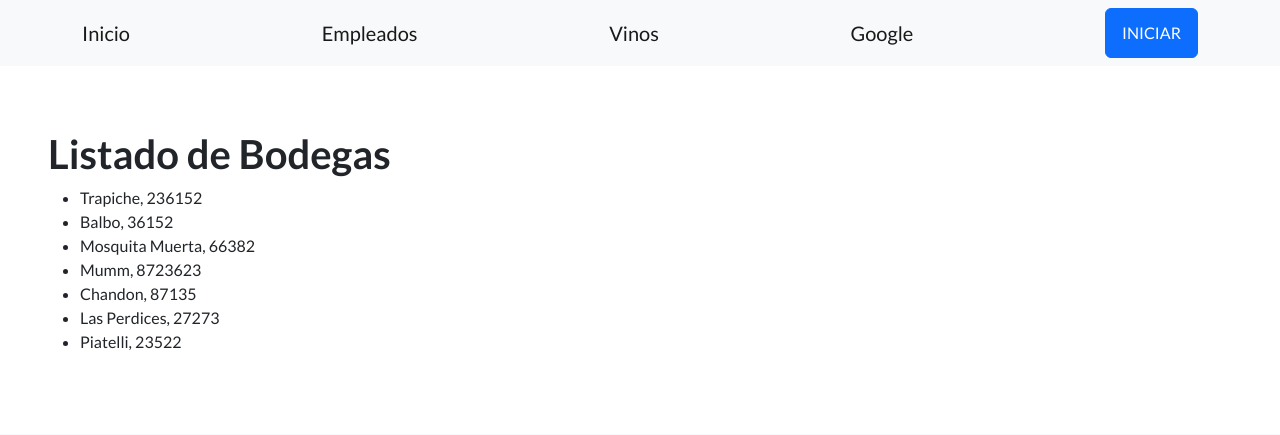
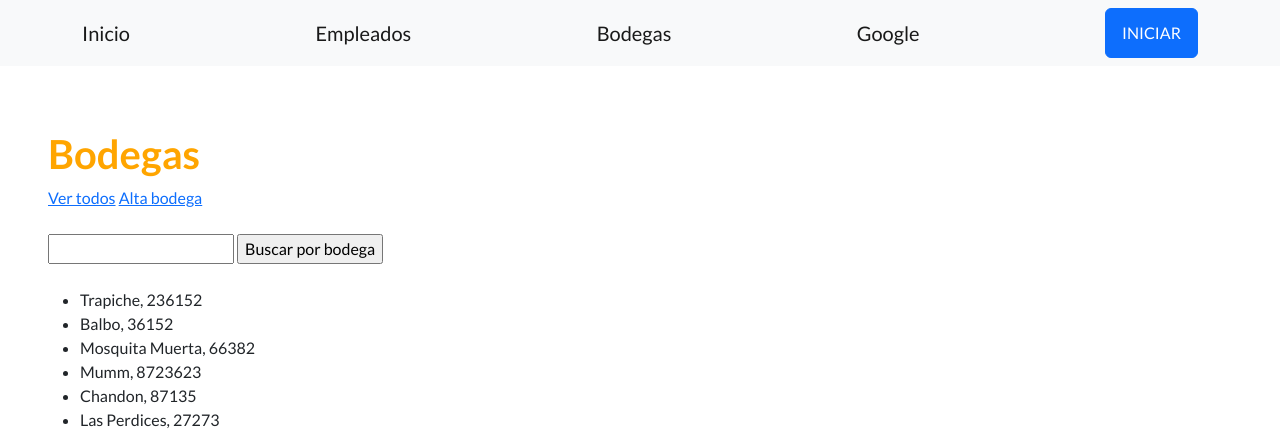
Before and after one commit to gomedie1974/bodega, a Django app: page /empleados/lista-bodegas/ in a window 1280 px wide. Shown: the top 435 px of the page. Run offline with Django 4.2, Linux system fonts and the light colour scheme; data comes from the database, SQL or seed files in the repository; both versions use the stored data as it was after the commit; some libraries are stand-ins or nearby versions.

Commit message:
creando form busqueda

```diff
--- /dev/null
+++ b/control_empleados/forms.py
@@ -0,0 +1,6 @@
+from django import forms
+
+
+class BodegaFormulario (forms.Form):
+    nombre = forms.CharField(required=True, max_length=64)
+    codigo = forms.IntegerField(required=True, max_value=100000)
--- a/control_empleados/templates/control_empleados/listar_bodegas.html
+++ b/control_empleados/templates/control_empleados/listar_bodegas.html
@@ -1,18 +1,26 @@
  {% extends "base.html" %}
 
 {% block titulo %}
-<title>Bodega MITO - Inicio</title>
+<title>Coderhouse 47780 - Cursos</title>
 {% endblock titulo %}
 
 {% block contenido %}
-    <h1>
-        Listado de Bodegas {{jefe}}
+<h1 style="color:orange;">
+  Bodegas
 </h1>
-
+<a href="{% url 'listar_bodegas' %}">Ver todos</a>
+<a href="{% url 'cargar_bodega' %}">Alta bodega</a>
+<br><br>
+<form action="{% url 'buscar_bodegas' %}" method="post">
+  {% csrf_token %}
+  <input type="text" name="busqueda">
+  <input type="submit" value="Buscar por bodega">
+</form>
+<br>
 <ul>
 {% for bodega in bodegas %}
   <li>
-            {{bodega.nombre}}, {{bodega.codigo}}
+    {{ bodega.nombre }}, {{ bodega.codigo }}
   </li>
 {% endfor %}
 </ul>
--- a/control_empleados/urls.py
+++ b/control_empleados/urls.py
@@ -1,10 +1,13 @@
 from django.urls import path
-from control_empleados.views import listar_empleados, cargar_bodega, listar_bodegas
+from control_empleados.views import (listar_empleados, cargar_bodega, listar_bodegas,
+buscar_bodegas
+)
 
 urlpatterns = [
     path('empleados/', listar_empleados, name='lista_empleados'),
     path('alta-bodegas/', cargar_bodega, name='cargar_bodega'),
     path('lista-bodegas/', listar_bodegas, name='listar_bodegas'),
+    path('buscar-bodegas/', buscar_bodegas, name='buscar_bodegas'),
 
 
 
--- a/control_empleados/views.py
+++ b/control_empleados/views.py
@@ -1,7 +1,7 @@
 from django.shortcuts import render, redirect
 from django.urls import reverse
 from django.db.models import Q
-
+from control_empleados.forms import BodegaFormulario
 from control_empleados.models import Empleado, Bodega
 
 # Create your views here.
@@ -30,7 +30,7 @@ def listar_bodegas(request):
     return http_response
 
 
-def cargar_bodega(request):
+""" def cargar_bodega(request):
     if request.method == "POST":
         # GUARDA LOS DATOS
         data = request.POST
@@ -47,4 +47,55 @@ def cargar_bodega(request):
         return render(
         request=request,
         template_name='control_empleados/formulario_alta_bodegas.html',
+    ) """
+
+def cargar_bodega(request):
+    if request.method == "POST":
+        # Guardado de datos
+        # Creo un objeto formulario con la data que envio el usuario
+        formulario = BodegaFormulario(request.POST)
+
+        if formulario.is_valid():
+            data = formulario.cleaned_data  # es un diccionario
+            nombre = data["nombre"]
+            codigo = data["codigo"]
+            # creo un curso en memoria RAM
+            bodega = Bodega(nombre=nombre, codigo=codigo)
+            # Lo guardan en la Base de datos
+            bodega.save()
+
+            # Redirecciono al usuario a la lista de cursos
+            url_exitosa = reverse('listar_bodegas')
+            return redirect(url_exitosa)
+    else:  # GET
+        # Descargar formulario inicial
+        formulario = BodegaFormulario()
+    http_response = render(
+        request=request,
+        template_name='control_empleados/formulario_alta_bodegas.html',
+        context={'formulario': formulario}
     )
+    return http_response
+
+
+
+def buscar_bodegas(request):
+    if request.method == "POST":
+        data = request.POST
+        busqueda = data["busqueda"]
+        # Filtro simple
+        #bodegas = Bodega.objects.filter(codigo__contains=busqueda)
+        # Ejemplo filtro avanzado
+        bodegas = Bodega.objects.filter(
+            Q(nombre__icontains=busqueda) | Q(codigo__contains=busqueda)
+        )
+
+        contexto = {
+            "bodegas": bodegas,
+        }
+        http_response = render(
+            request=request,
+            template_name='control_empleados/listar_bodegas.html',
+            context=contexto,
+        )
+        return http_response
--- a/sistema_bodega/urls.py
+++ b/sistema_bodega/urls.py
@@ -18,15 +18,11 @@ from django.contrib import admin
 from django.urls import path, include
 
 from sistema_bodega.views import saludar_con_html
-from control_empleados.views import listar_empleados, cargar_bodega, listar_bodegas
+from control_empleados.views import listar_empleados
 
 urlpatterns = [
     path('admin/', admin.site.urls),
     path('empleados/', include('control_empleados.urls')),
-
-    path('alta-bodegas/', cargar_bodega),
-    path('lista-bodegas/', listar_bodegas),
-
 
 
     path("", saludar_con_html, name='inicio'),
--- a/templates_base/base.html
+++ b/templates_base/base.html
@@ -25,7 +25,7 @@
             <div class="container">
                 <a class="navbar-brand" href="{% url 'inicio' %}" >Inicio</a>
                 <a class="navbar-brand" href="{% url 'lista_empleados' %}">Empleados</a>
-                <a class="navbar-brand" >Vinos</a>
+                <a class="navbar-brand" href="{% url 'cargar_bodega' %}">Bodegas</a>
                 <a class="navbar-brand" href="https://www.google.com">Google</a>
                 <a class="btn btn-primary" href="#signup">INICIAR</a>
             </div>
```
Also changed, not shown: control_empleados/templates/control_empleados/formulario_alta_bodegas.html (+6 -5 lines), db.sqlite3. Lines whose indentation alone changed are shown as unchanged.
